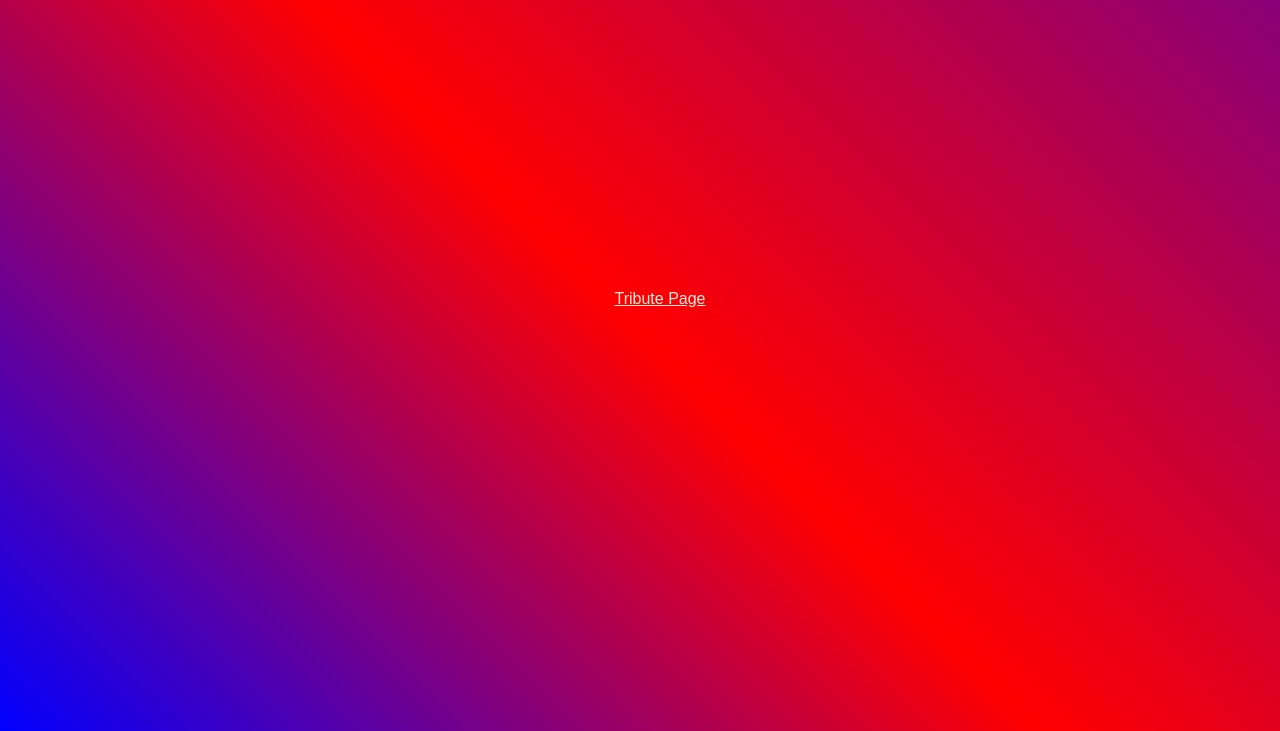
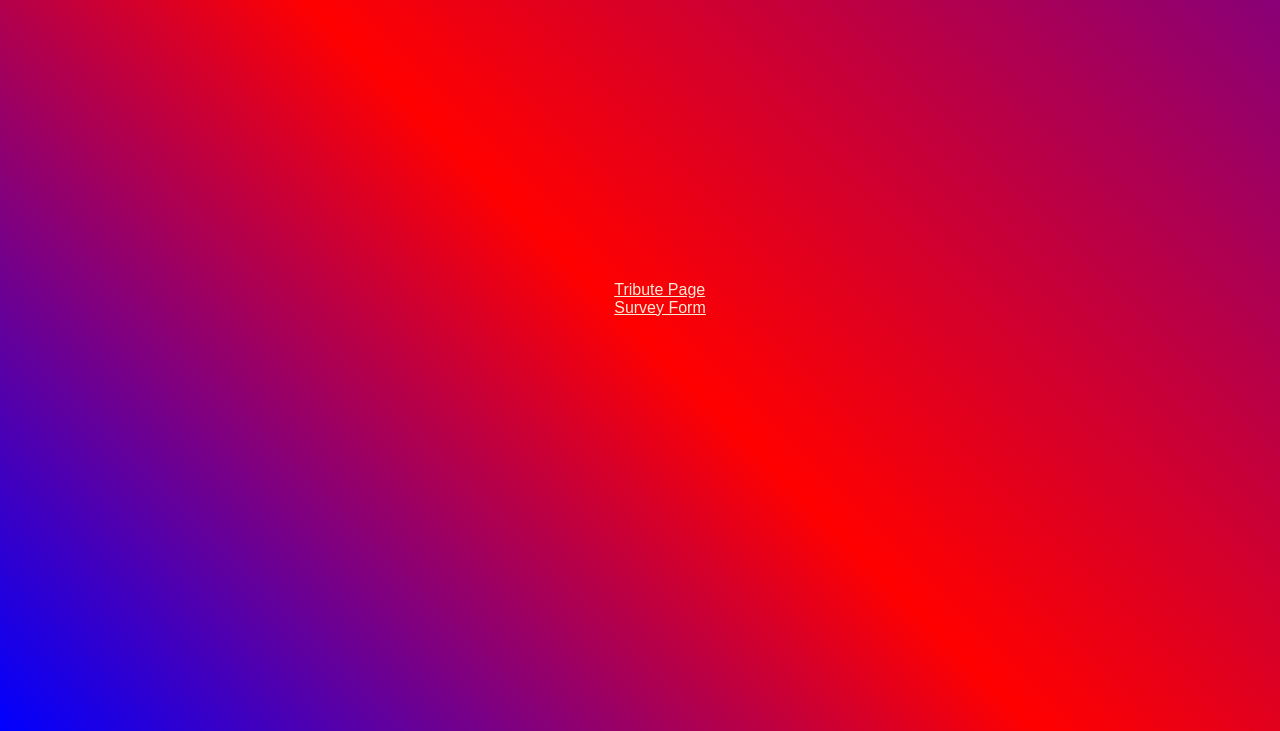
Before and after one commit to MaksimMishchenko/maksimmihchenko.github.io, a plain HTML site: page index.html in a window 1280 px wide. Shown: the part 69-800 px from the top of the page. Drawn offline with Linux system fonts and the light colour scheme.

Commit message:
Убрана строка подключения тестирования, добавлена ссылка на анкету

```diff
--- a/index.html
+++ b/index.html
@@ -14,6 +14,7 @@
 		<section class="projects-list">
 			<ul>
 				<li><a href="tribute-page/index.html">Tribute Page</a></li>
+				<li><a href="survey-form/index.html">Survey Form</a></li>
 			</ul>
 		</section>
 	</section>
```
Also changed, not shown: survey-form/index.html (+0 -2 lines).
